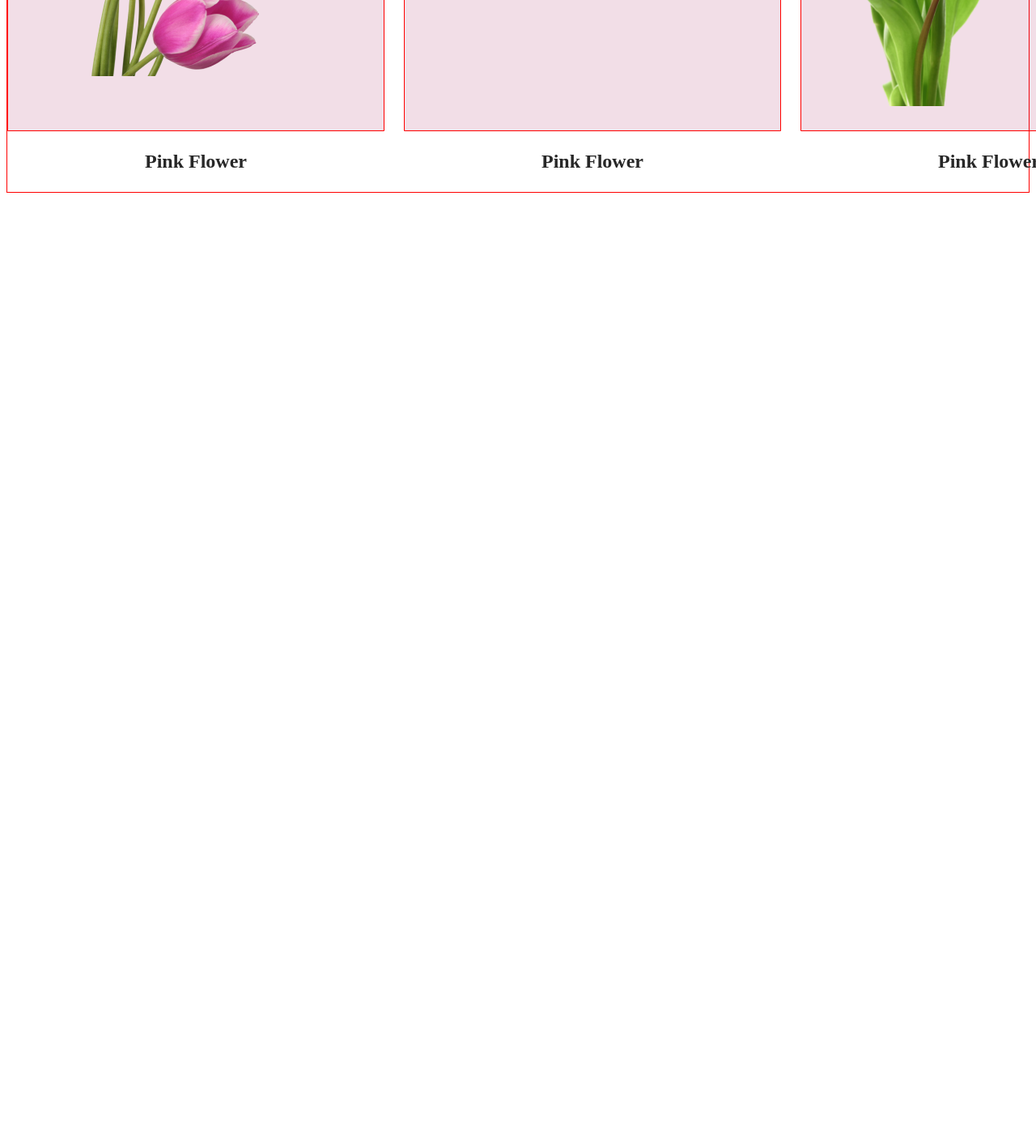
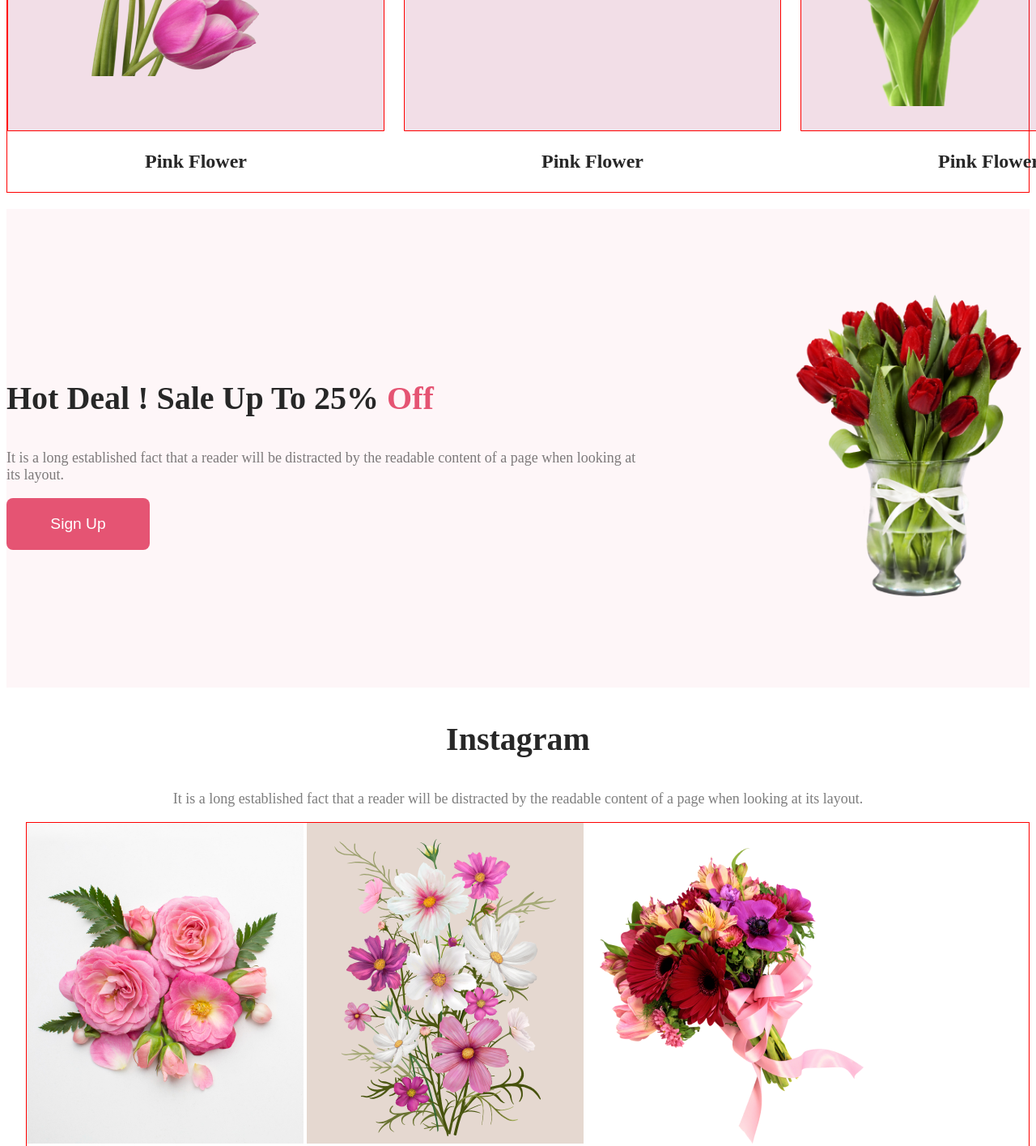
Before and after one commit to harunhira69/flower-shop-responsive, a plain HTML site: page index.html in a window 1280 px wide. Shown: the part 1352-2767 px from the top of the page at 81% size. Before the commit the page ends 1598 px from the top, so only its background shows below. Drawn offline with Linux system fonts and the light colour scheme.

Commit message:
complete card section

```diff
--- a/index.html
+++ b/index.html
@@ -56,6 +56,33 @@
 
          </div>
         </div>
+
+      </section>
+      <section class="hot">
+       <div class="hot-father">
+         <div class="hot-deal">
+            <h3 class="hot-deal-title">Hot Deal ! Sale Up To 25% <span class="span">Off</span></h3>
+            <p class="hot-deal-description">It is a long established fact that a reader will be distracted by the readable content of a page when looking at its layout.</p>
+            <button class="btn-primary">Sign Up</button>
+        </div>
+        <div class="hot-image">
+            <img src="Flower Asset/pngwing 8.png" alt="">
+        </div>
+       </div>
+      </section>
+      <section class="insta">
+           <div class="our-feature">
+              <h3 class="our-feature-title">Instagram</h3>
+              <p class="feature-description">It is a long established fact that a reader will be distracted by the readable content of a page when looking at its layout.</p>
+            </div>
+      </section>
+      <section class="card-1">
+        <div class="image-card-1">
+            <img src="Flower Asset/Flower 01.png" alt="">
+            <img src="Flower Asset/Rectangle 4.png" alt="">
+            <img src="Flower Asset/pngwing 5.png" alt="">
+            <img src="Flower Asset/Rectangle 6.png" alt="">
+        </div>
       </section>
     </main>
 </body>
--- a/style/flower.css
+++ b/style/flower.css
@@ -110,7 +110,46 @@ header{
     margin-top: 48px;
     border: 1px solid red;
 }
+.hot{
 
+    background-color: rgba(229, 84, 115, 0.05);
+    margin-top: 30px;
+    margin: 20px auto;
+}
+.hot-father{
+    max-width: 1440px;
+    margin: 0 auto;
+    display: flex;
+   align-items: center;
+   gap: 186px;
+}
+.hot-deal-title{
+    font-weight: 800;
+    font-size: 2.5rem;
+    color: rgb(39, 39, 39);
+}
+.span{
+    color: rgb(229, 84, 115);
+}
+.hot-deal-description{
+    color: rgba(39, 39, 39, 0.6);
+    font-weight: 400;
+    font-size: 1.125rem;
+}
+.hot-image img{
+    margin-top: 100px;
+    margin-bottom: 100px;
+    width: 100%;
+}
+.card-1{
+    max-width: 1440px;
+    margin-top: 10px;
+    margin: 0 auto;
+}
+.image-card-1{
+  border: 1px solid red;
+  margin-left: 24px;
+}
 
 
 
@@ -150,6 +189,9 @@ header{
     .box-image{
         width: 100%;
     }
+    .hot-father{
+        flex-direction: column;
+    }
 
 
 
```
